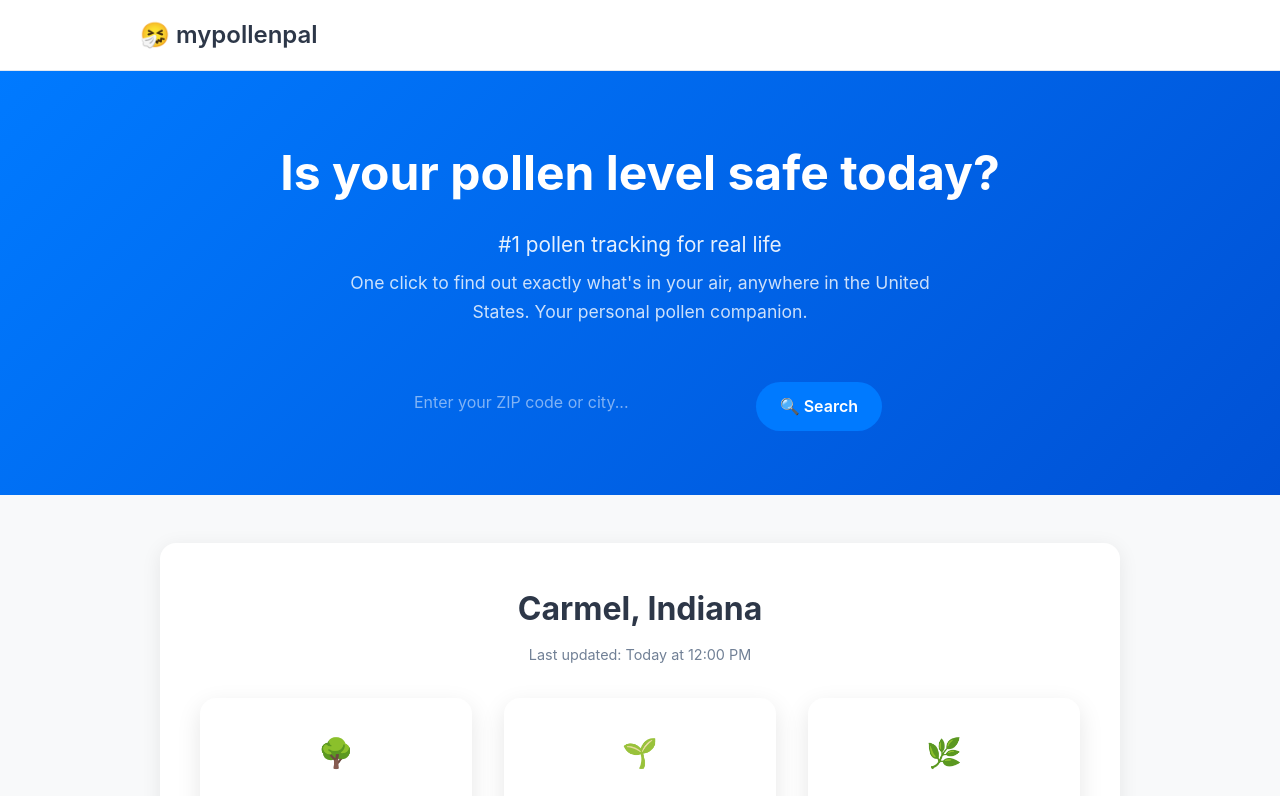
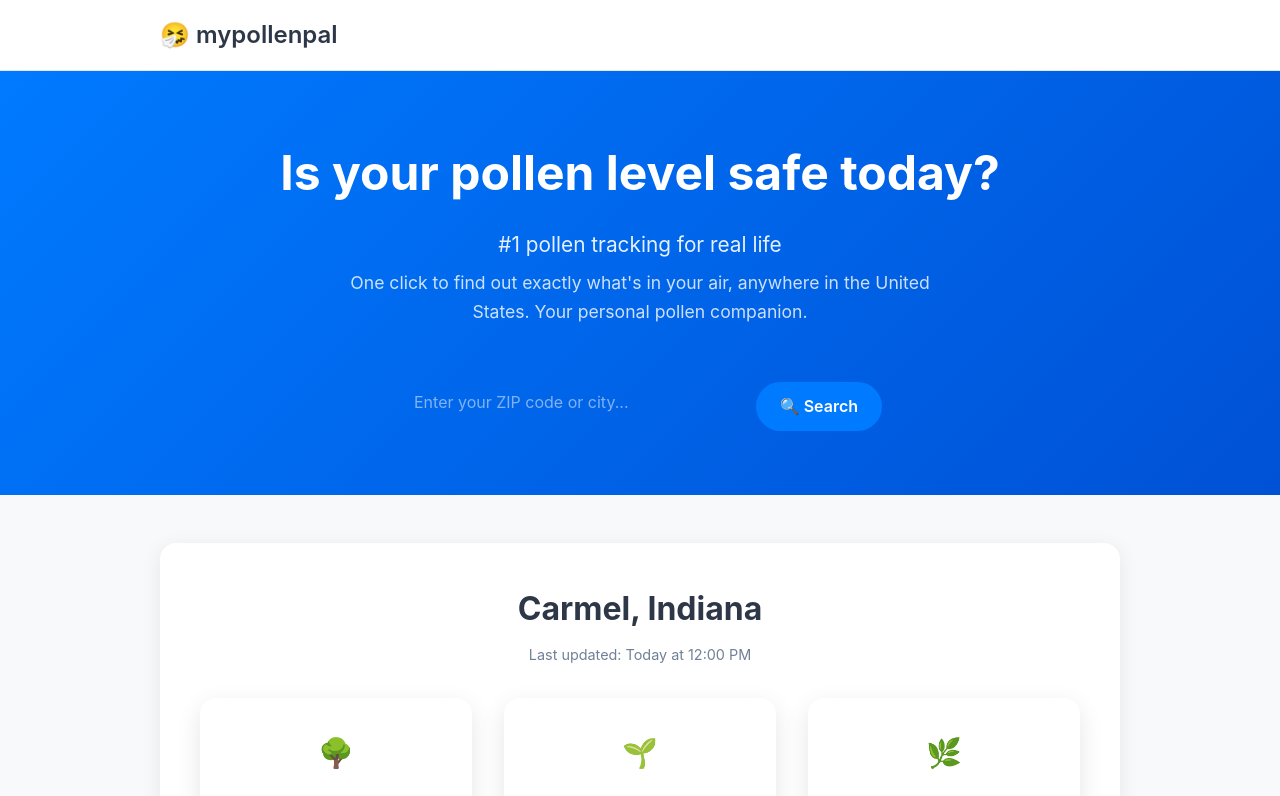
Before and after one commit to shwnhll/mypollenpal, a Next.js app: page / in a window 1280 px wide. Shown: the top 796 px of the page. Built offline with nearby package versions, Linux system fonts and the light colour scheme.

Commit message:
Update page.tsx
fixing dup padding in css

```diff
--- a/app/page.tsx
+++ b/app/page.tsx
@@ -17,11 +17,10 @@ export default function Home() {
 <nav style={{
   maxWidth: '1000px',
   margin: '0 auto',
-          padding: '0 20px',
+  padding: '1rem 20px',
   display: 'flex',
   justifyContent: 'space-between',
-          alignItems: 'center',
-          padding: '1rem 0'
+  alignItems: 'center'
 }}>
           <div style={{
             fontSize: '1.5rem',
```
Lines whose indentation alone changed are shown as unchanged.
